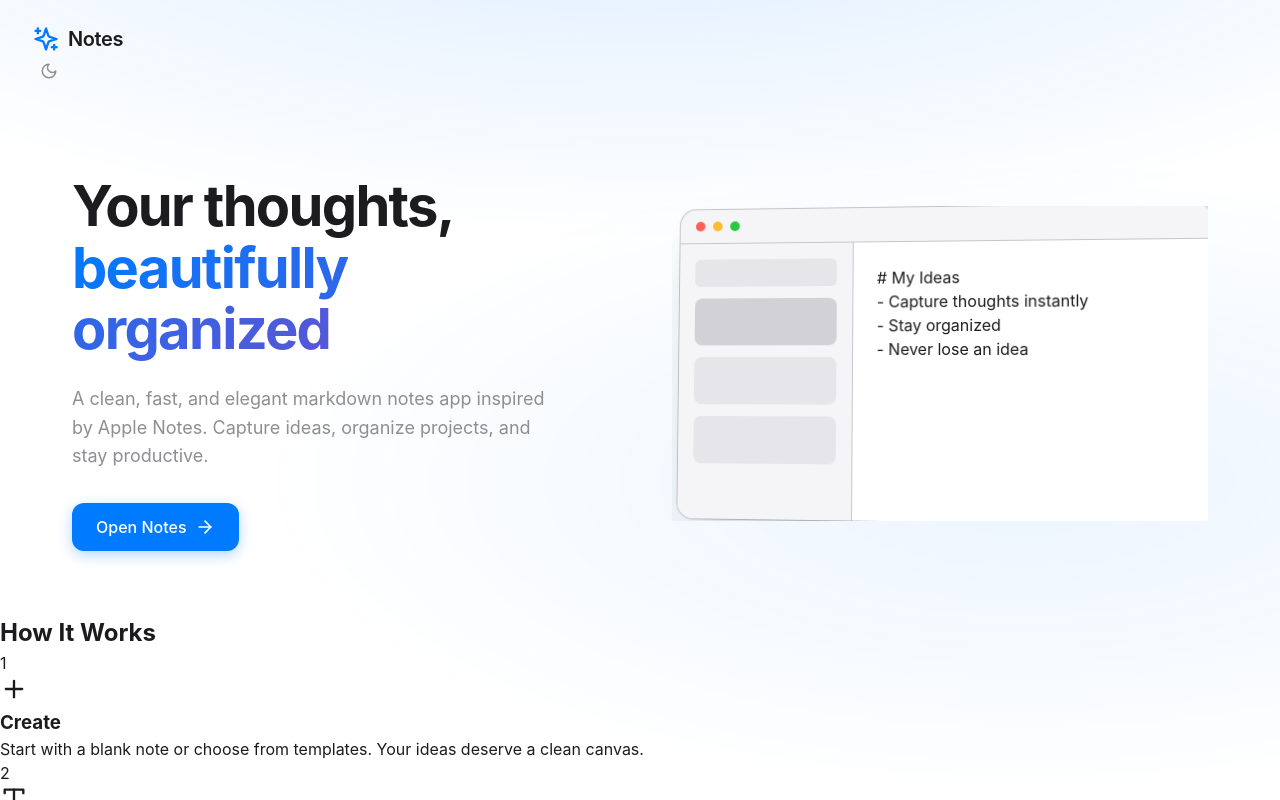
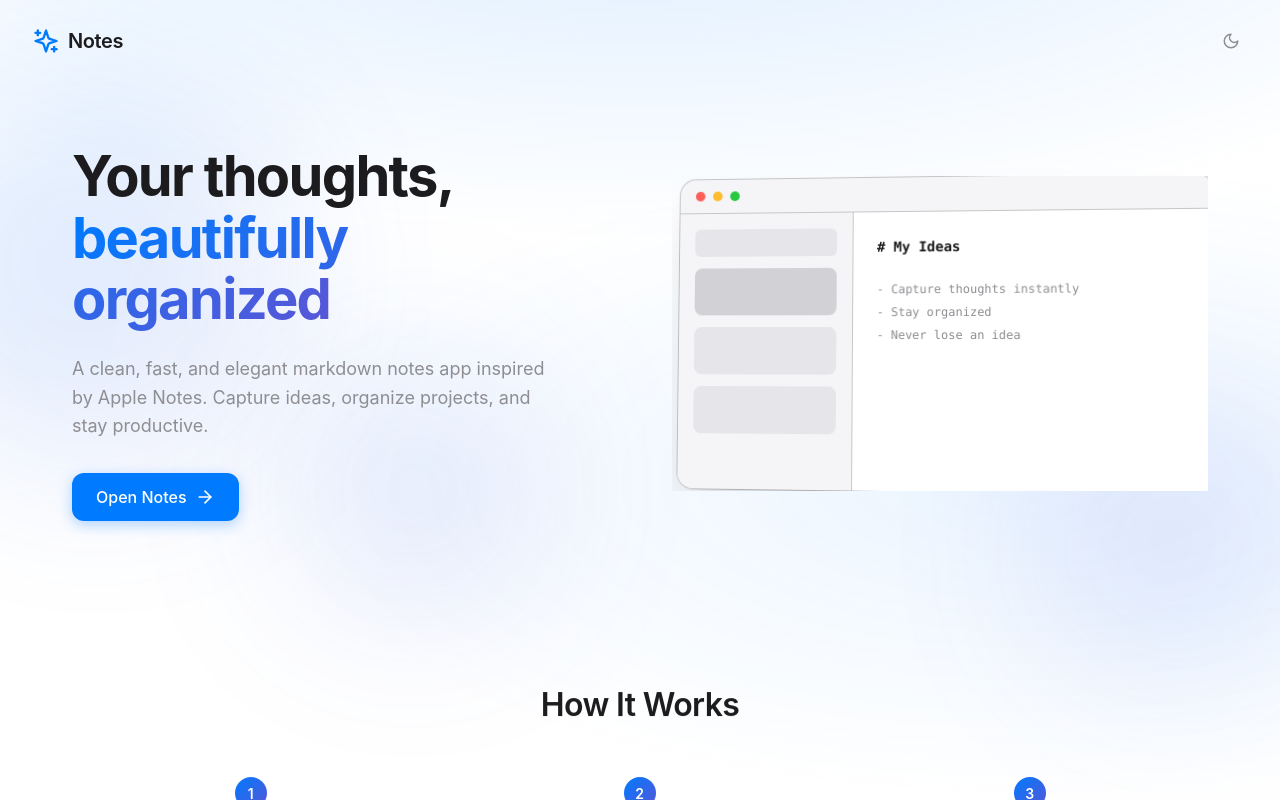
Before and after one commit to knaman2609/fido-test, a React (Vite) app: page / in a window 1280 px wide. Built offline with nearby package versions, Linux system fonts and the light colour scheme; the HTML template or start-up script is replaced by a standard one.

Commit message:
Auto-commit changes from tool execution functions.write:12

```diff
--- a/src/components/LandingPage/LandingPage.css
+++ b/src/components/LandingPage/LandingPage.css
@@ -9,6 +9,8 @@
   background-color: var(--editor-bg);
   color: var(--text-primary);
   box-sizing: border-box;
+  --animation-duration: 0.6s;
+  --animation-easing: cubic-bezier(0.4, 0, 0.2, 1);
 }
 
 .landing-page__gradient-bg {
@@ -30,10 +32,78 @@
     radial-gradient(ellipse 60% 40% at 80% 60%, rgba(10, 132, 255, 0.06), transparent);
 }
 
+.landing-page__floating-orb {
+  position: fixed;
+  border-radius: 50%;
+  filter: blur(80px);
+  pointer-events: none;
+  z-index: 0;
+  opacity: 0.5;
+  will-change: transform;
+}
+
+.landing-page__floating-orb--1 {
+  width: 400px;
+  height: 400px;
+  background: linear-gradient(135deg, rgba(0, 122, 255, 0.3), rgba(88, 86, 214, 0.2));
+  top: 10%;
+  left: -100px;
+  animation: float-orb 20s ease-in-out infinite;
+}
+
+.landing-page__floating-orb--2 {
+  width: 300px;
+  height: 300px;
+  background: linear-gradient(135deg, rgba(88, 86, 214, 0.25), rgba(0, 122, 255, 0.15));
+  top: 50%;
+  right: -50px;
+  animation: float-orb 25s ease-in-out infinite reverse;
+}
+
+.landing-page__floating-orb--3 {
+  width: 250px;
+  height: 250px;
+  background: linear-gradient(135deg, rgba(0, 122, 255, 0.2), rgba(88, 86, 214, 0.3));
+  bottom: 20%;
+  left: 20%;
+  animation: float-orb 18s ease-in-out infinite;
+  animation-delay: -5s;
+}
+
+[data-theme="dark"] .landing-page__floating-orb--1 {
+  background: linear-gradient(135deg, rgba(10, 132, 255, 0.25), rgba(88, 86, 214, 0.15));
+}
+
+[data-theme="dark"] .landing-page__floating-orb--2 {
+  background: linear-gradient(135deg, rgba(88, 86, 214, 0.2), rgba(10, 132, 255, 0.1));
+}
+
+[data-theme="dark"] .landing-page__floating-orb--3 {
+  background: linear-gradient(135deg, rgba(10, 132, 255, 0.15), rgba(88, 86, 214, 0.25));
+}
+
+@keyframes float-orb {
+  0%, 100% {
+    transform: translate(0, 0) scale(1);
+  }
+  25% {
+    transform: translate(30px, -30px) scale(1.05);
+  }
+  50% {
+    transform: translate(-20px, 20px) scale(0.95);
+  }
+  75% {
+    transform: translate(20px, 10px) scale(1.02);
+  }
+}
+
 .landing-page__header {
   position: relative;
   z-index: 1;
   padding: 1.5rem 2rem;
+  display: flex;
+  align-items: center;
+  justify-content: space-between;
 }
 
 .landing-page__logo {
@@ -213,24 +283,146 @@
   padding: 1.5rem;
   display: flex;
   flex-direction: column;
-  gap: 0.75rem;
+  gap: 0.5rem;
+  font-family: 'SF Mono', Monaco, monospace;
+  font-size: 0.75rem;
+  line-height: 1.6;
 }
 
-.landing-page__preview-line {
-  height: 12px;
-  background-color: var(--note-hover);
-  border-radius: 4px;
+.landing-page__typing-content {
+  display: flex;
+  flex-direction: column;
+  gap: 0.25rem;
+}
+
+.landing-page__typing-line {
+  display: flex;
+  align-items: center;
+  min-height: 1.2em;
+}
+
+.landing-page__typing-header {
+  color: var(--text-primary);
+  font-weight: 600;
+  font-size: 0.875rem;
+}
+
+.landing-page__typing-bullet {
+  color: var(--text-secondary);
+}
+
+.landing-page__typing-cursor {
+  display: inline-block;
+  width: 2px;
+  height: 1em;
+  background-color: var(--accent-blue);
+  margin-left: 2px;
+  animation: blink 1s step-end infinite;
+}
+
+@keyframes blink {
+  0%, 50% { opacity: 1; }
+  51%, 100% { opacity: 0; }
+}
+
+.animate-on-scroll {
+  opacity: 0;
+  transform: translateY(30px);
+  transition: opacity var(--animation-duration) var(--animation-easing),
+              transform var(--animation-duration) var(--animation-easing);
+  will-change: transform, opacity;
+}
+
+.animate-on-scroll.is-visible {
+  opacity: 1;
+  transform: translateY(0);
+}
+
+.landing-page__section-title {
+  text-align: center;
+  font-size: 2rem;
+  font-weight: 600;
+  margin-bottom: 3rem;
+  letter-spacing: -0.02em;
+}
+
+.landing-page__how-it-works {
+  padding: 6rem 2rem;
+  max-width: 1200px;
+  margin: 0 auto;
   width: 100%;
 }
 
-.landing-page__preview-line--title {
-  height: 20px;
-  width: 60%;
-  margin-bottom: 0.5rem;
+.landing-page__steps {
+  display: grid;
+  grid-template-columns: repeat(3, 1fr);
+  gap: 2rem;
+  position: relative;
 }
 
-.landing-page__preview-line--short {
-  width: 40%;
+.landing-page__step {
+  text-align: center;
+  padding: 2rem;
+  position: relative;
+}
+
+.landing-page__step-number {
+  position: absolute;
+  top: 0;
+  left: 50%;
+  transform: translateX(-50%);
+  width: 32px;
+  height: 32px;
+  background: linear-gradient(135deg, var(--accent-blue) 0%, #5856d6 100%);
+  color: white;
+  border-radius: 50%;
+  display: flex;
+  align-items: center;
+  justify-content: center;
+  font-size: 0.875rem;
+  font-weight: 600;
+  margin-bottom: 1rem;
+}
+
+.landing-page__step-icon {
+  width: 64px;
+  height: 64px;
+  display: flex;
+  align-items: center;
+  justify-content: center;
+  background: linear-gradient(135deg, var(--accent-blue) 0%, #5856d6 100%);
+  color: white;
+  border-radius: 16px;
+  margin: 2rem auto 1.5rem;
+  transition: transform 0.3s ease;
+}
+
+.landing-page__step:hover .landing-page__step-icon {
+  transform: scale(1.1) rotate(5deg);
+}
+
+.landing-page__step-title {
+  font-size: 1.25rem;
+  font-weight: 600;
+  margin-bottom: 0.75rem;
+}
+
+.landing-page__step-description {
+  font-size: 0.9375rem;
+  color: var(--text-secondary);
+  line-height: 1.6;
+  max-width: 280px;
+  margin: 0 auto;
+}
+
+.landing-page__step-connector {
+  position: absolute;
+  top: 50%;
+  right: -1rem;
+  width: 2rem;
+  height: 2px;
+  background: linear-gradient(90deg, var(--border-color), transparent);
+  transform: translateY(-50%);
 }
 
 .landing-page__features {
@@ -245,7 +437,6 @@
   font-size: 2rem;
   font-weight: 600;
   margin-bottom: 3rem;
-  animation: fadeInUp 0.6s ease-out 0.3s both;
 }
 
 .landing-page__features-grid {
@@ -259,14 +450,42 @@
   background-color: color-mix(in srgb, var(--sidebar-bg), transparent 10%);
   border-radius: 16px;
   border: 1px solid var(--border-color);
-  transition: all 0.2s ease;
-  animation: fadeInUp 0.6s ease-out both;
+  transition: all 0.3s ease;
+  position: relative;
+  overflow: hidden;
+}
+
+.landing-page__feature-card::before {
+  content: '';
+  position: absolute;
+  inset: 0;
+  border-radius: 16px;
+  padding: 1px;
+  background: linear-gradient(135deg, var(--accent-blue), #5856d6);
+  -webkit-mask: linear-gradient(#fff 0 0) content-box, linear-gradient(#fff 0 0);
+  mask: linear-gradient(#fff 0 0) content-box, linear-gradient(#fff 0 0);
+  -webkit-mask-composite: xor;
+  mask-composite: exclude;
+  opacity: 0;
+  transition: opacity 0.3s ease;
 }
 
 .landing-page__feature-card:hover {
-  transform: translateY(-4px);
-  box-shadow: 0 12px 24px rgba(0, 0, 0, 0.08);
-  border-color: var(--accent-blue);
+  transform: translateY(-8px);
+  box-shadow: 0 20px 40px rgba(0, 0, 0, 0.1);
+}
+
+.landing-page__feature-card:hover::before {
+  opacity: 1;
+}
+
+.landing-page__feature-card:hover .landing-page__feature-icon {
+  animation: icon-bounce 0.5s ease;
+}
+
+@keyframes icon-bounce {
+  0%, 100% { transform: translateY(0); }
+  50% { transform: translateY(-4px); }
 }
 
 .landing-page__feature-icon {
@@ -279,6 +498,7 @@
   color: white;
   border-radius: 12px;
   margin-bottom: 1rem;
+  transition: transform 0.3s ease;
 }
 
 .landing-page__feature-title {
@@ -293,31 +513,186 @@
   line-height: 1.5;
 }
 
+.landing-page__stats {
+  padding: 4rem 2rem;
+  background: linear-gradient(135deg, color-mix(in srgb, var(--accent-blue) 5%, transparent), color-mix(in srgb, #5856d6 5%, transparent));
+  margin: 2rem 0;
+}
+
+.landing-page__stats-grid {
+  display: grid;
+  grid-template-columns: repeat(4, 1fr);
+  gap: 2rem;
+  max-width: 1000px;
+  margin: 0 auto;
+}
+
+.landing-page__stat-item {
+  text-align: center;
+  padding: 1.5rem;
+}
+
+.landing-page__stat-icon {
+  color: var(--accent-blue);
+  margin-bottom: 1rem;
+  opacity: 0.8;
+}
+
+.landing-page__stat-value {
+  font-size: 2rem;
+  font-weight: 700;
+  color: var(--text-primary);
+  margin-bottom: 0.25rem;
+  letter-spacing: -0.02em;
+}
+
+.landing-page__stat-label {
+  font-size: 0.875rem;
+  color: var(--text-secondary);
+  text-transform: uppercase;
+  letter-spacing: 0.05em;
+}
+
+.landing-page__shortcuts {
+  padding: 6rem 2rem;
+  max-width: 800px;
+  margin: 0 auto;
+  width: 100%;
+}
+
+.landing-page__shortcuts-header {
+  display: flex;
+  align-items: center;
+  justify-content: center;
+  gap: 0.75rem;
+  margin-bottom: 3rem;
+}
+
+.landing-page__shortcuts-icon {
+  color: var(--accent-blue);
+}
+
+.landing-page__shortcuts-grid {
+  display: grid;
+  grid-template-columns: repeat(3, 1fr);
+  gap: 1rem;
+}
+
+.landing-page__shortcut-item {
+  display: flex;
+  align-items: center;
+  justify-content: space-between;
+  padding: 1rem 1.25rem;
+  background-color: color-mix(in srgb, var(--sidebar-bg), transparent 10%);
+  border: 1px solid var(--border-color);
+  border-radius: 12px;
+  transition: all 0.2s ease;
+}
+
+.landing-page__shortcut-item:hover {
+  border-color: var(--accent-blue);
+  transform: translateY(-2px);
+  box-shadow: 0 4px 12px rgba(0, 0, 0, 0.08);
+}
+
+.landing-page__shortcut-keys {
+  display: flex;
+  gap: 0.25rem;
+}
+
+.landing-page__shortcut-key {
+  display: inline-flex;
+  align-items: center;
+  justify-content: center;
+  padding: 0.25rem 0.5rem;
+  background-color: var(--editor-bg);
+  border: 1px solid var(--border-color);
+  border-radius: 6px;
+  font-family: 'SF Mono', Monaco, monospace;
+  font-size: 0.75rem;
+  font-weight: 600;
+  color: var(--text-primary);
+  min-width: 1.75rem;
+  box-shadow: 0 2px 0 var(--border-color);
+}
+
+.landing-page__shortcut-action {
+  font-size: 0.875rem;
+  color: var(--text-secondary);
+  font-weight: 500;
+}
+
 .landing-page__footer {
   position: relative;
   z-index: 1;
-  padding: 2rem;
+  padding: 3rem 2rem;
+  border-top: 1px solid var(--border-color);
+  background-color: color-mix(in srgb, var(--sidebar-bg), transparent 50%);
+}
+
+.landing-page__footer-content {
+  max-width: 1200px;
+  margin: 0 auto;
   text-align: center;
-  border-top: 1px solid var(--border-color);
+}
+
+.landing-page__footer-brand {
+  display: flex;
+  align-items: center;
+  justify-content: center;
+  gap: 0.5rem;
+  margin-bottom: 1rem;
+}
+
+.landing-page__footer-logo {
+  color: var(--accent-blue);
+}
+
+.landing-page__footer-name {
+  font-size: 1.125rem;
+  font-weight: 600;
 }
 
 .landing-page__footer-text {
-  font-size: 0.875rem;
+  font-size: 0.9375rem;
   color: var(--text-secondary);
+  margin-bottom: 1rem;
 }
 
-.landing-page__footer kbd {
-  display: inline-flex;
+.landing-page__footer-meta {
+  display: flex;
   align-items: center;
   justify-content: center;
-  padding: 0.125rem 0.375rem;
-  background-color: var(--sidebar-bg);
-  border: 1px solid var(--border-color);
-  border-radius: 4px;
-  font-family: inherit;
+  gap: 0.75rem;
   font-size: 0.75rem;
-  font-weight: 500;
-  min-width: 1.5rem;
+  color: var(--text-secondary);
+  opacity: 0.7;
+}
+
+.landing-page__footer-dot {
+  opacity: 0.5;
+}
+
+@keyframes fadeInDown {
+  from {
+    opacity: 0;
+    transform: translateY(-20px);
+  }
+  to {
+    opacity: 1;
+    transform: translateY(0);
+  }
+}
+
+@keyframes fadeInUp {
+  from {
+    opacity: 0;
+    transform: translateY(20px);
+  }
+  to {
+    opacity: 1;
+    transform: translateY(0);
+  }
 }
 
 @media (max-width: 1024px) {
@@ -342,6 +717,23 @@
   }
 
   .landing-page__features-grid {
+    grid-template-columns: repeat(2, 1fr);
+  }
+
+  .landing-page__steps {
+    grid-template-columns: 1fr;
+    gap: 3rem;
+  }
+
+  .landing-page__step-connector {
+    display: none;
+  }
+
+  .landing-page__stats-grid {
+    grid-template-columns: repeat(2, 1fr);
+  }
+
+  .landing-page__shortcuts-grid {
     grid-template-columns: repeat(2, 1fr);
   }
 }
@@ -376,9 +768,40 @@
     grid-template-columns: 1fr;
   }
 
-  .landing-page__features-title {
+  .landing-page__features-title,
+  .landing-page__section-title {
     font-size: 1.5rem;
     margin-bottom: 2rem;
+  }
+
+  .landing-page__how-it-works,
+  .landing-page__shortcuts {
+    padding: 3rem 1rem;
+  }
+
+  .landing-page__stats {
+    padding: 2rem 1rem;
+  }
+
+  .landing-page__stats-grid {
+    grid-template-columns: repeat(2, 1fr);
+    gap: 1rem;
+  }
+
+  .landing-page__stat-value {
+    font-size: 1.5rem;
+  }
+
+  .landing-page__shortcuts-grid {
+    grid-template-columns: 1fr;
+  }
+
+  .landing-page__floating-orb {
+    display: none;
+  }
+
+  .landing-page__footer-meta {
+    flex-wrap: wrap;
   }
 }
 
@@ -390,4 +813,13 @@
     animation-iteration-count: 1 !important;
     transition-duration: 0.01ms !important;
   }
+
+  .landing-page__floating-orb {
+    animation: none;
+  }
+
+  .animate-on-scroll {
+    opacity: 1;
+    transform: none;
+  }
 }
```
